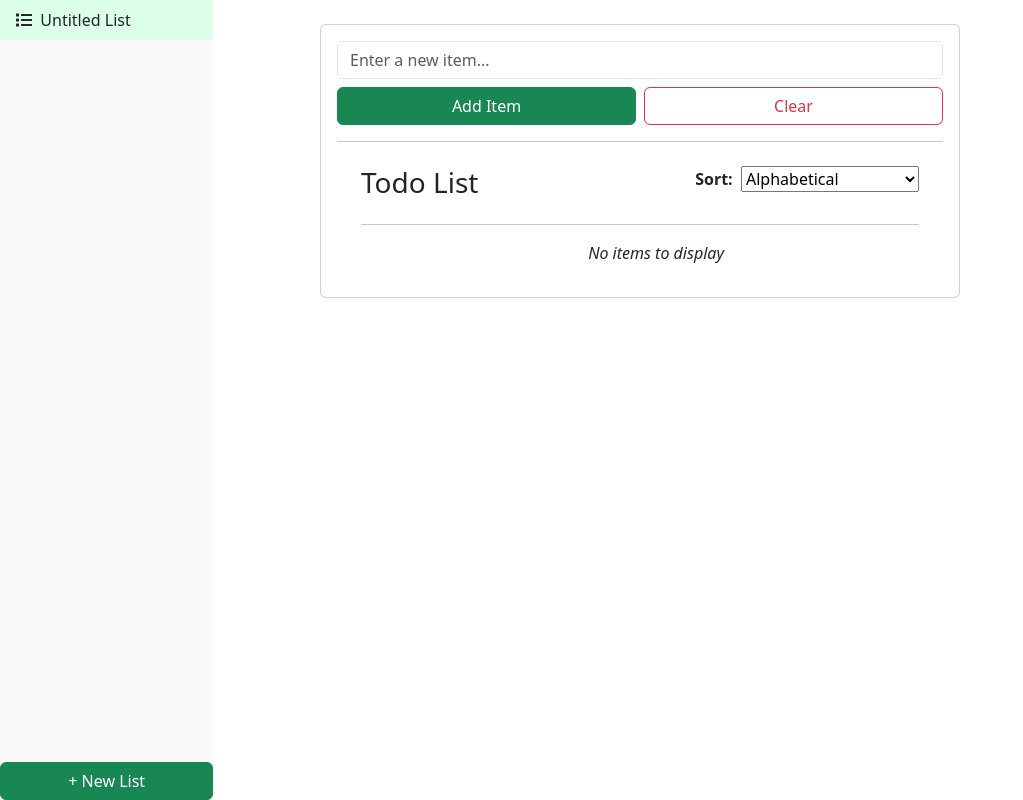
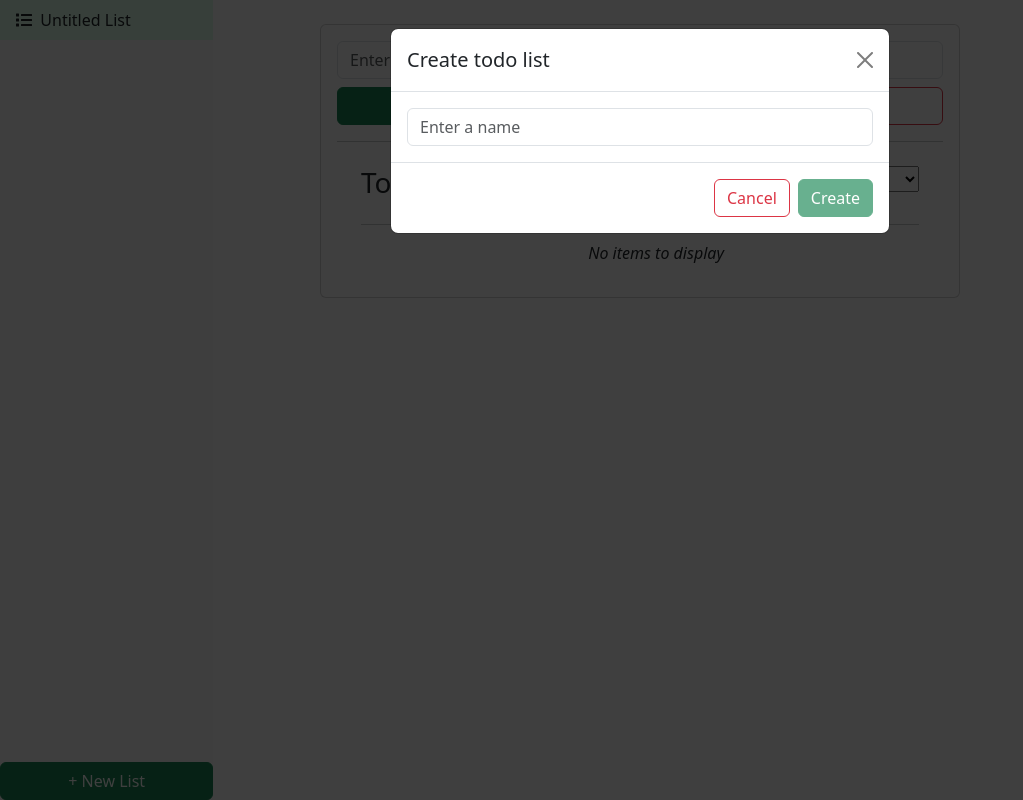
Before and after one commit to VivekP97/Todo-App, a React (Create React App) app: page / in a window 1280 px wide. Both pictures are taken after a click on the button "+ New List". Shown: the whole page, without its empty margins (0-1023 px from the left). Built offline with nearby package versions, Linux system fonts and the light colour scheme.

Commit message:
create a modal that appears when creating a new list

```diff
--- a/src/components/Sidebar.js
+++ b/src/components/Sidebar.js
@@ -1,25 +1,128 @@
+import { useState, useRef, useEffect } from "react";
 import { useTodoCtx } from "../contexts/TodoContext";
 import "../styles/sidebar.css";
 import { FaList } from "react-icons/fa";
+import Modal from "bootstrap/js/dist/modal"; // Import Bootstrap's JS Modal
+import 'bootstrap/dist/css/bootstrap.css';
 
 export default function Sidebar() {
-  const { allTodoLists, selectedListIndex } = useTodoCtx();
+  const { allTodoLists, selectedListIndex, addNewList } = useTodoCtx();
+  const [newListName, setNewListName] = useState("");
+
+  // Create a state variable to keep track of which mode to use for the modal (i.e. add or update a todo list).
+  const [manageTodoListMode, setManageTodoListMode] = useState("add"); // Possible values: "add", "modify"
+
+  // create a ref to control the modal
+  const modalRef = useRef(null);
+  const [modalInstance, setModalInstance] = useState(null);
+
+  useEffect(() => {
+    if (modalRef.current) {
+      setModalInstance(new Modal(modalRef.current));
+
+      // Add an event listener for when the modal closes so we can clear the input field
+      modalRef.current.addEventListener("hidden.bs.modal", () => {
+        setNewListName("");
+      });
+    }
+  }, []);
+
+  /**
+   * This function is used to programmatically open the modal
+   */
+  function openModal() {
+    if (modalInstance) {
+      modalInstance.show();
+    }
+  }
+
+  /**
+   * This function is called when the user wants to save changes for the creation or update of a todo list.
+   */
+  function handleSave() {
+    if (!newListName) {
+      // Don't save empty name
+      return;
+    }
+
+    if (manageTodoListMode === "add") {
+      // Create new todo list
+      let newList = {
+        name: newListName,
+        sortOption: "alphabetical",
+        items: []
+      }
+
+      // add this todo list to 'allTodoLists'
+      addNewList(newList);
+
+      // Reset the list name input field
+      setNewListName("");
+
+      modalInstance.hide();
+    } else {
+      // Update todo list
+      modalInstance.hide();
+    }
+  }
+
+  /**
+   * Handle keydown events for the input field.
+   * */
+  function handleKeyDown(e) {
+    if (e.key === "Enter") {
+      // The Enter key was pressed, so try to save the changes for the todo list.
+      handleSave();
+    }
+  }
 
   return (
+    <>
       <div className="sidebar-container col-3 col-md-2 d-flex flex-column">
         {/* List of Todo lists */}
         <div>
           <ul className="list-of-lists">
             {allTodoLists.map((list, i) => {
-            return <li className={"todo-list py-2 px-3 " + (i === selectedListIndex ? "selected-todo-list" : "")}><FaList className="mb-1" />&nbsp;&nbsp;{list.name}</li>
+              return <li key={list.name} className={"todo-list py-2 px-3 " + (i === selectedListIndex ? "selected-todo-list" : "")}><FaList className="mb-1" />&nbsp;&nbsp;{list.name}</li>
             })}
           </ul>
         </div>
 
         {/* Button to add a new list */}
         <div className="mt-auto">
-        <button className="btn btn-success w-100">+ New List</button>
+          <button className="btn btn-success w-100" data-bs-toggle="modal" data-bs-target="#manage-todo-list-modal">+ New List</button>
+        </div>
+
+        {/* Modal to add/update a todo list */}
+        <div className="modal fade" id="manage-todo-list-modal" ref={modalRef} data-bs-keyboard="false" tabIndex="-1" aria-labelledby="staticBackdropLabel" aria-hidden="true">
+          <div className="modal-dialog">
+            <div className="modal-content">
+              {/* Modal Header */}
+              <div className="modal-header">
+                <h1 className="modal-title fs-5" id="staticBackdropLabel">{manageTodoListMode === "add" ? "Create todo list" : "Update todo list"}</h1>
+                <button type="button" className="btn-close" data-bs-dismiss="modal" aria-label="Close"></button>
+              </div>
+
+              {/* Modal Body */}
+              <div className="modal-body">
+              <input
+                type="text"
+                value={newListName}
+                className="form-control w-100"
+                placeholder="Enter a name"
+                maxLength={25}
+                onChange={e => setNewListName(e.target.value)}/>
+              </div>
+
+              {/* Modal Footer */}
+              <div className="modal-footer">
+                <button type="button" className="btn btn-outline-danger" data-bs-dismiss="modal">Cancel</button>
+                <button type="button" className="btn btn-success" data-bs-dismiss="modal" onClick={() => handleSave()} disabled={!newListName}>{manageTodoListMode === "add" ? "Create" : "Update"}</button>
               </div>
             </div>
+          </div>
+        </div>
+      </div>
+    </>
   );
 }
--- a/src/contexts/TodoContext.js
+++ b/src/contexts/TodoContext.js
@@ -148,8 +148,18 @@ export function TodoProvider({ children }) {
     setAllTodoLists(localAllTodoLists);
   }
 
+  /**
+   * This function is used to add the given list to 'allTodoLists'
+   * @param {Object} newList
+   */
+  function addNewList(newList) {
+    let localAllTodoLists = allTodoLists.slice();
+    localAllTodoLists.push(newList);
+    setAllTodoLists(localAllTodoLists);
+  }
+
   return (
-    <TodoContext.Provider value={{ addItemToList, allTodoLists, selectedListIndex, handleSortSelection, removeItemById, handleCheckboxToggle, handlePriorityToggle }}>
+    <TodoContext.Provider value={{ addItemToList, allTodoLists, selectedListIndex, handleSortSelection, removeItemById, handleCheckboxToggle, handlePriorityToggle, addNewList }}>
       {children}
     </TodoContext.Provider>
   );
--- a/src/index.js
+++ b/src/index.js
@@ -2,6 +2,8 @@ import React, { StrictMode } from "react";
 import { createRoot } from "react-dom/client";
 import "./styles/main.css";
 import 'bootstrap/dist/css/bootstrap.css';
+import "bootstrap/dist/js/bootstrap.bundle.min.js";
+
 
 import App from "./App";
 
```
Lines whose indentation alone changed are shown as unchanged.
